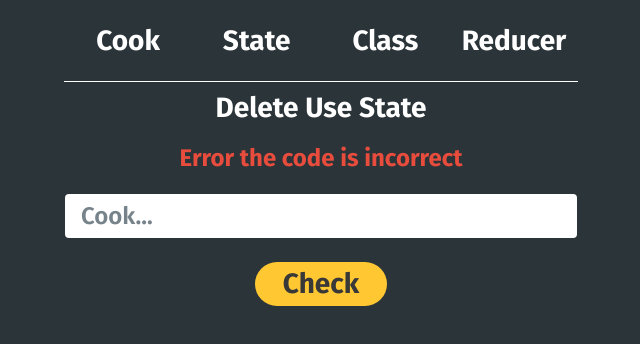
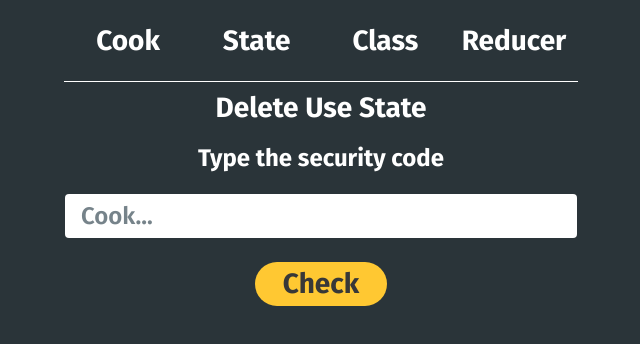
Before and after one commit to freddydc/cook-camel, a React (Vite) app: page /state in a window 1280 px wide. Shown: the top 344 px of the page, without its empty margins (319-959 px from the left). Built offline with nearby package versions, Linux system fonts and the light colour scheme.

Commit message:
Add effect

```diff
--- a/src/pages/use-state.jsx
+++ b/src/pages/use-state.jsx
@@ -1,8 +1,21 @@
 import styles from '../styles/Card.module.css'
-import { useState } from 'react'
+import { useEffect, useState } from 'react'
 
 export const UseState = ({ name }) => {
-  const [error, setError] = useState(true)
+  const [error, setError] = useState(false)
+  const [loading, setLoading] = useState(false)
+
+  useEffect(() => {
+    if (loading) {
+      setTimeout(() => {
+        try {
+          setLoading(false)
+        } catch (err) {
+          setError(true)
+        }
+      }, 1000)
+    }
+  }, [loading])
 
   return (
     <div className={`${styles.card} ${error ? styles.error : ''}`}>
@@ -10,14 +23,15 @@ export const UseState = ({ name }) => {
         <h1>Delete {name}</h1>
       </div>
       <div>
+        {loading ? <h2>Loading...</h2> : null}
         {error ? <h2>Error the code is incorrect</h2> : null}
-        {!error ? <h2>Type the security code</h2> : null}
+        {!error && !loading ? <h2>Type the security code</h2> : null}
       </div>
       <div>
         <input placeholder="Cook..." />
       </div>
       <div>
-        <button onClick={() => setError(previousValue => !previousValue)}>
+        <button onClick={() => setLoading(previousValue => !previousValue)}>
           Check
         </button>
       </div>
```
